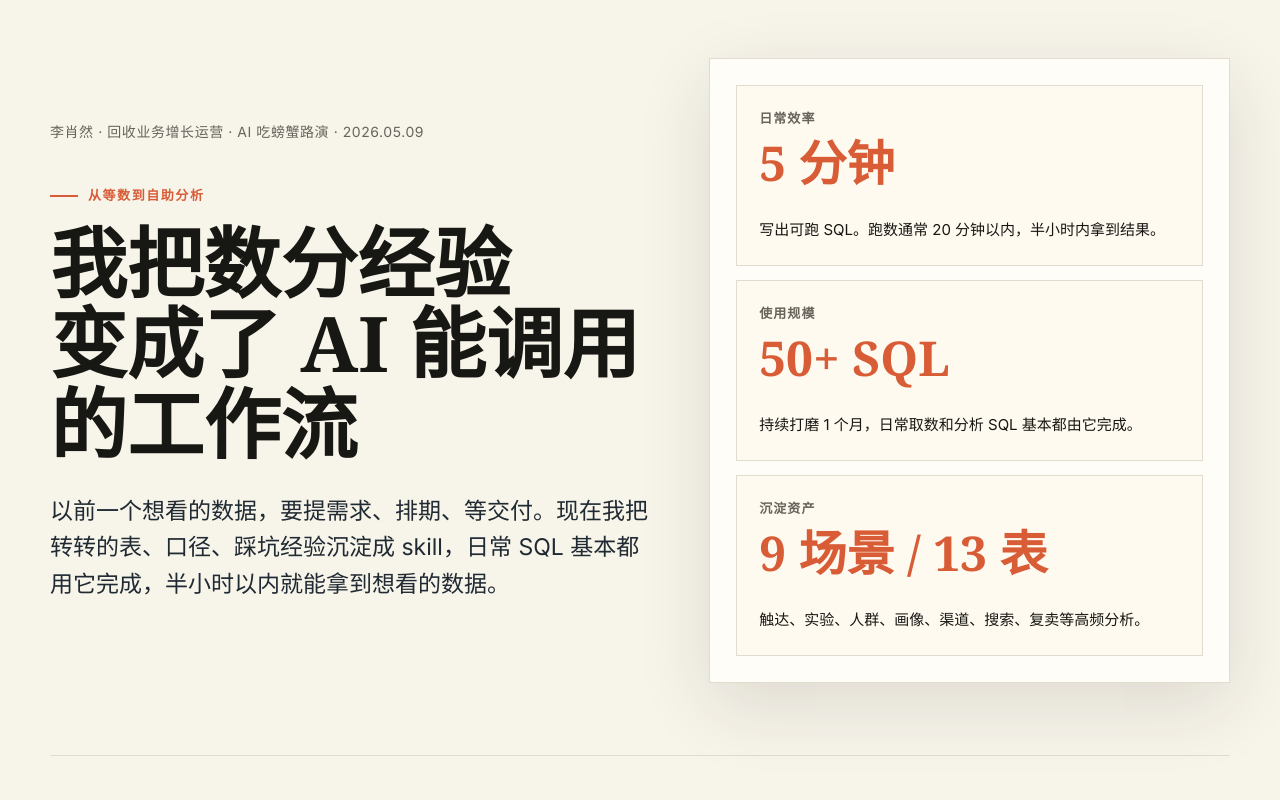
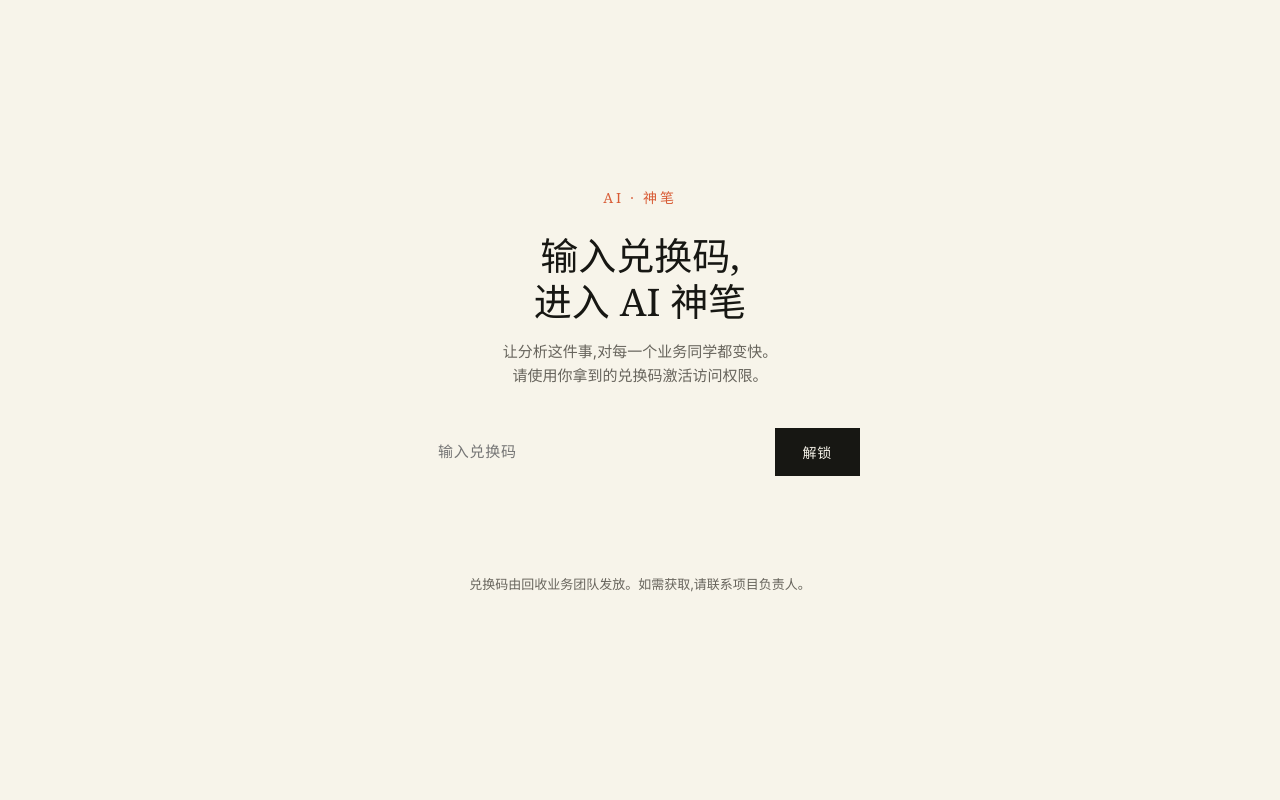
Before and after one commit to LXR110-bit/shenbi, a plain HTML site: page index.html in a window 1280 px wide. Shown: the top 800 px of the page. Drawn offline with Linux system fonts and the light colour scheme.

Commit message:
feat: 兑换码门禁页 + AI 神笔路演页合并

```diff
--- a/index.html
+++ b/index.html
@@ -508,9 +508,113 @@
     .step .time { grid-column: 2; }
     .hero-panel, .prompt-card, .replicate { padding: 22px; }
   }
+
+  /* GATE */
+  .gate {
+    position: fixed;
+    inset: 0;
+    background: var(--bg);
+    z-index: 100;
+    display: flex;
+    align-items: center;
+    justify-content: center;
+    padding: 32px;
+  }
+  .gate-box { max-width: 440px; width: 100%; text-align: center; }
+  .gate-brand {
+    font-family: 'Source Serif 4', Georgia, serif;
+    font-size: 14px;
+    color: var(--accent);
+    letter-spacing: 0.2em;
+    text-transform: uppercase;
+    margin-bottom: 24px;
+  }
+  .gate-box h1 {
+    font-family: 'Source Serif 4', Georgia, serif;
+    font-size: 38px;
+    line-height: 1.2;
+    margin-bottom: 16px;
+    font-weight: 500;
+  }
+  .gate-sub {
+    color: var(--muted);
+    font-size: 15px;
+    margin-bottom: 40px;
+    line-height: 1.6;
+  }
+  .gate-form { display: flex; gap: 12px; margin-bottom: 16px; }
+  .gate-input {
+    flex: 1;
+    background: transparent;
+    border: 1px solid var(--border);
+    padding: 14px 18px;
+    font-family: 'JetBrains Mono', Menlo, monospace;
+    font-size: 15px;
+    color: var(--text);
+    outline: none;
+    letter-spacing: 0.05em;
+  }
+  .gate-input:focus { border-color: var(--accent); }
+  .gate-btn {
+    background: var(--text);
+    color: var(--bg);
+    border: none;
+    padding: 14px 28px;
+    font-family: 'Inter', sans-serif;
+    font-size: 14px;
+    font-weight: 500;
+    letter-spacing: 0.05em;
+    cursor: pointer;
+    transition: background 0.15s;
+  }
+  .gate-btn:hover { background: var(--accent); }
+  .gate-error {
+    color: var(--accent);
+    font-size: 13px;
+    min-height: 18px;
+    letter-spacing: 0.02em;
+  }
+  .gate-hint {
+    margin-top: 40px;
+    font-size: 13px;
+    color: var(--muted);
+    padding-top: 24px;
+    border-top: 1px solid var(--border);
+  }
+  body.locked .container { display: none; }
+  body.unlocked .gate { display: none; }
+  @media (max-width: 720px) {
+    .gate-form { flex-direction: column; }
+    .gate-box h1 { font-size: 28px; }
+  }
 </style>
 </head>
-<body>
+<body class="locked">
+
+<!-- GATE -->
+<div class="gate" id="gate">
+  <div class="gate-box">
+    <div class="gate-brand">AI · 神笔</div>
+    <h1>输入兑换码,<br>进入 AI 神笔</h1>
+    <p class="gate-sub">
+      让分析这件事,对每一个业务同学都变快。<br>
+      请使用你拿到的兑换码激活访问权限。
+    </p>
+    <form class="gate-form" id="gate-form" autocomplete="off">
+      <input
+        type="text"
+        class="gate-input"
+        id="gate-input"
+        placeholder="输入兑换码"
+        spellcheck="false"
+        autofocus
+      >
+      <button type="submit" class="gate-btn">解锁</button>
+    </form>
+    <div class="gate-error" id="gate-error"></div>
+    <p class="gate-hint">兑换码由回收业务团队发放。如需获取,请联系项目负责人。</p>
+  </div>
+</div>
 <main class="page">
 
   <section class="hero">
@@ -790,5 +894,38 @@
   </section>
 
 </main>
+<script>
+  const CODE = 'ZZshenbi';
+  const STORAGE_KEY = 'shenbi-unlocked-v3';
+
+  const body = document.body;
+  const form = document.getElementById('gate-form');
+  const input = document.getElementById('gate-input');
+  const error = document.getElementById('gate-error');
+
+  function unlock() {
+    body.classList.remove('locked');
+    body.classList.add('unlocked');
+  }
+
+  if (localStorage.getItem(STORAGE_KEY) === '1') {
+    unlock();
+  }
+
+  form.addEventListener('submit', (e) => {
+    e.preventDefault();
+    const val = input.value.trim();
+    if (val === CODE) {
+      localStorage.setItem(STORAGE_KEY, '1');
+      error.textContent = '';
+      unlock();
+    } else {
+      error.textContent = '兑换码不正确,请重试。';
+      input.focus();
+      input.select();
+    }
+  });
+</script>
+
 </body>
 </html>
```
